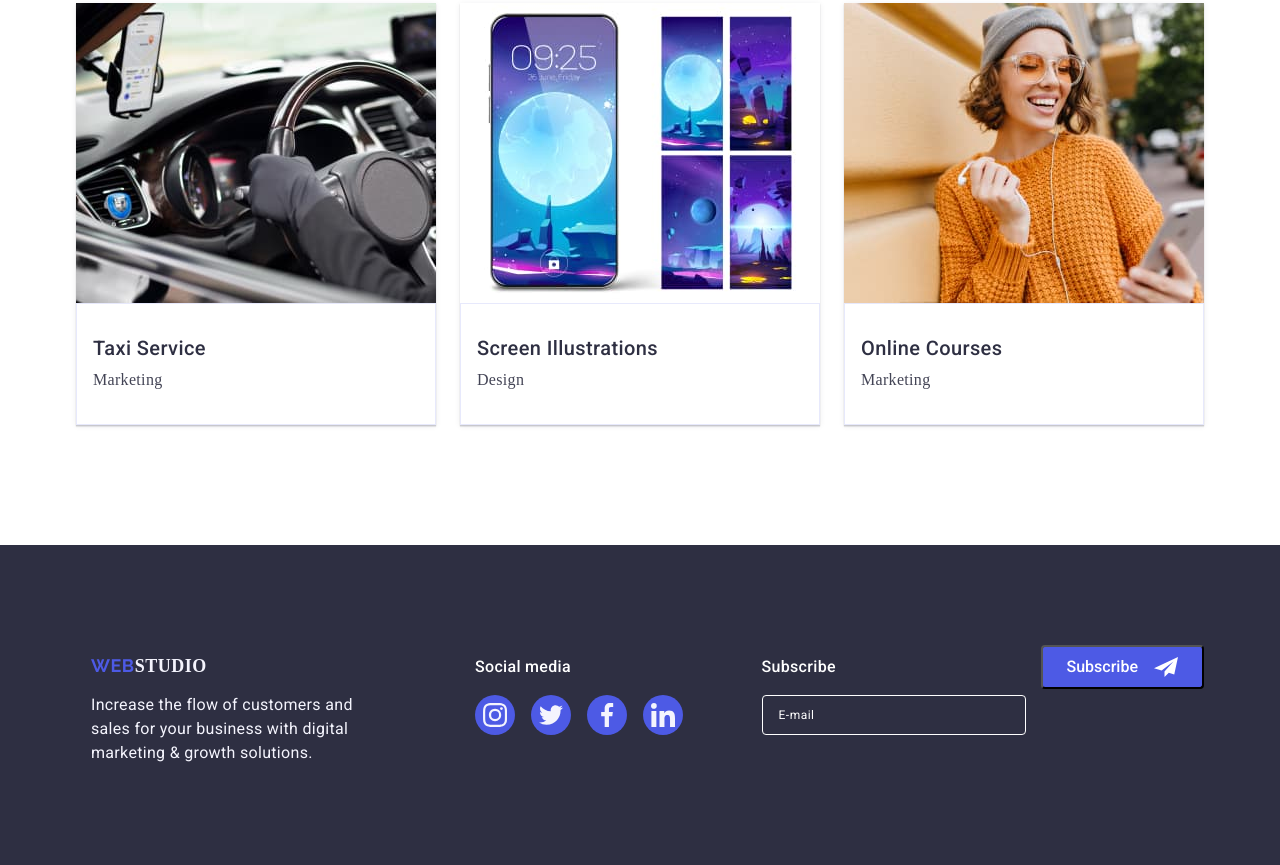
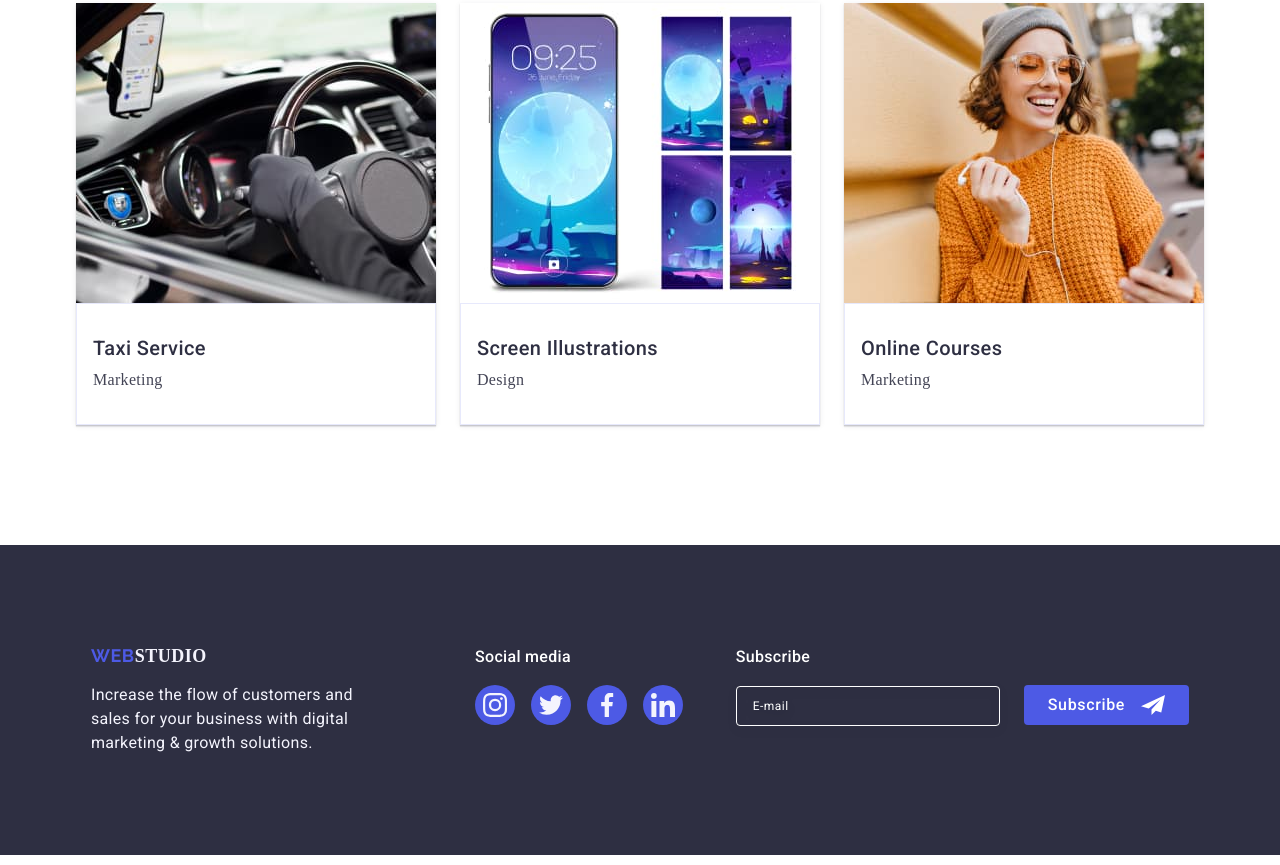
Before and after one commit to Anastasiia-Shvets/goit-markup-hw-05, a plain HTML site: page index.html in a window 1280 px wide. Shown: the part 2640-3505 px from the top of the page. Drawn offline with nearby package versions, Linux system fonts and the light colour scheme.

Commit message:
corection1

```diff
--- a/css/styles.css
+++ b/css/styles.css
@@ -617,42 +617,49 @@ width: 264px;
 .email-form {
     display: flex;
     align-items: baseline;
+    gap: 24px;
 }
 
 .email-sub {
-    color: #FFF;
+    color: #FFFFFF;
     font-size: 12px;
+    letter-spacing: 0.04em;
+    line-height: 1.5;
     letter-spacing: 0.04em;
     padding-left: 16px;
     width: 264px;
     height: 40px;
     border-radius: 4px;
-    border: 1px solid #FFF;
-    background-color: #2E2F42;
+    border: 1px solid #FFFFFF;
+    background-color: transparent;
+    filter: drop-shadow(0px 4px 4px rgba(0, 0, 0, 0.15));
 }
 
 .email-sub::placeholder {
-    color: #FFF;
+    color: #FFFFFF;
 }
 
 .email-btn {
+    min-width: 165px;
+    height: 40px;
     display: flex;
-    align-items: baseline;
-}
-
-.email-btn-two {
-    color: #FFF;
-    background-color: #4D5AE5;
+    justify-content: center;
+    align-items: center;
     font-size: 16px;
     font-weight: 500;
     line-height: 1.5;
+    letter-spacing: 0.04em;
     padding: 8px 24px;
-    display: inline-flex;
-    gap: 16px;
+    color:#FFFFFF;
+    cursor: pointer;
+    background-color: #4D5AE5;
+    border: none;
     border-radius: 4px;
 }
 
-.email-icon {}
+.email-icon {
+    margin-left: 16px;
+}
 
 /**==========================================*/
 
--- a/index.html
+++ b/index.html
@@ -486,21 +486,21 @@
         <div class="container email">
           <p class="email-text">Subscribe</p>
           <form class="email-form" name="user-sub">
+            <label class="email-label">
               <input
-                type="text"
+                type="email"
                 name="user-sub"
                 class="email-sub"
                 placeholder="E-mail"
               />
-          </form>
-        </div>
-          <div class="email-btn">
-            <button class="email-btn-two" type="submit">
+              </label>
+            <button class="email-btn" type="submit">
               Subscribe
               <svg class="email-icon" width="24" height="24">
                 <use href="./images/icons.svg#icon-framesvg"></use>
               </svg>
             </button>
+            </form>
           </div>
         </div>
       </div>
```
